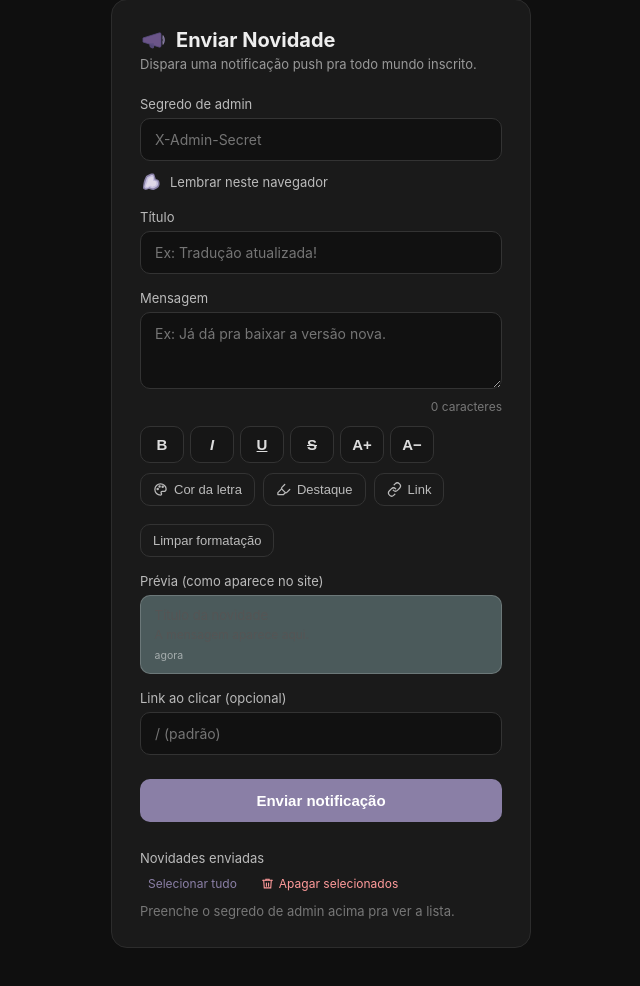
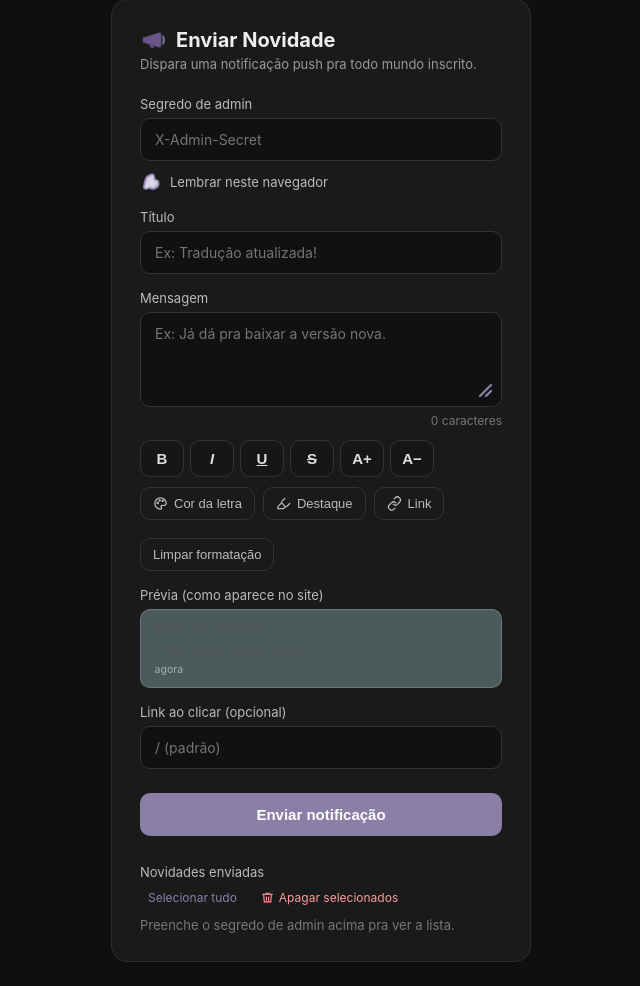
Before and after one commit to alucardyummy/Sims4AndroidTranslator, a Flask app: page /admin in a window 1280 px wide. Shown: the part 25-1011 px from the top of the page, without its empty margins (319-959 px from the left). Before the commit the page ends 973 px from the top, so only its background shows below. Run offline with Flask 3, Linux system fonts and the light colour scheme; some libraries are stand-ins or nearby versions.

Commit message:
Admin: caixa de mensagem cresce sozinha ao escrever e ganha alça roxa (mesma cor do botão) pra esticar no toque

```diff
--- a/templates/admin_notify.html
+++ b/templates/admin_notify.html
@@ -51,6 +51,13 @@
     font-family: inherit;
     resize: vertical;
   }
+  .ta-wrap { position: relative; }
+  .ta-wrap textarea { display: block; min-height: 84px; resize: none; padding-bottom: 30px; }
+  .ta-grip { position: absolute; right: 2px; bottom: 2px; width: 36px; height: 36px; display: flex;
+    align-items: flex-end; justify-content: flex-end; padding: 7px; cursor: ns-resize; touch-action: none;
+    color: #8a7fa6; -webkit-user-select: none; user-select: none; }
+  .ta-grip svg { width: 18px; height: 18px; display: block; }
+  .ta-grip:active { color: #a99fc4; }
   input:focus, textarea:focus {
     outline: none;
     border-color: #8a7fa6;
@@ -257,7 +264,12 @@
     <input type="text" id="title" placeholder="Ex: Tradução atualizada!" maxlength="80" oninput="updateBodyCounter()">
 
     <label for="body">Mensagem</label>
-    <textarea id="body" rows="3" placeholder="Ex: Já dá pra baixar a versão nova." oninput="updateBodyCounter()"></textarea>
+    <div class="ta-wrap">
+      <textarea id="body" rows="3" placeholder="Ex: Já dá pra baixar a versão nova." oninput="updateBodyCounter()"></textarea>
+      <div class="ta-grip" id="body-grip" role="separator" aria-label="Esticar caixa de mensagem" title="Arraste para esticar">
+        <svg viewBox="0 0 18 18" fill="none" stroke="currentColor" stroke-width="2.4" stroke-linecap="round"><path d="M16 5L5 16"/><path d="M16 11L11 16"/></svg>
+      </div>
+    </div>
     <div id="body-counter" class="counter">0 caracteres</div>
 
     <div class="fxbar" id="fxbar">
@@ -854,6 +866,31 @@
     return bytes + 10; // espaços extras do json.dumps
   }
 
+  // Caixa de mensagem: cresce sozinha enquanto escreve e a alça roxa estica na mão.
+  function growBody() {
+    const ta = document.getElementById('body');
+    if (ta.dataset.manual === '1') { if (ta.scrollHeight > ta.offsetHeight) ta.style.height = ta.scrollHeight + 2 + 'px'; return; }
+    ta.style.height = 'auto';
+    ta.style.height = Math.max(84, ta.scrollHeight + 2) + 'px';
+  }
+  (function () {
+    const ta = document.getElementById('body'), grip = document.getElementById('body-grip');
+    let startY = 0, startH = 0, drag = false;
+    grip.addEventListener('pointerdown', e => {
+      drag = true; startY = e.clientY; startH = ta.offsetHeight;
+      grip.setPointerCapture(e.pointerId); e.preventDefault();
+    });
+    grip.addEventListener('pointermove', e => {
+      if (!drag) return;
+      ta.dataset.manual = '1';
+      ta.style.height = Math.max(84, startH + (e.clientY - startY)) + 'px';
+    });
+    const end = e => { drag = false; try { grip.releasePointerCapture(e.pointerId); } catch (_) {} };
+    grip.addEventListener('pointerup', end);
+    grip.addEventListener('pointercancel', end);
+    ta.addEventListener('input', growBody);
+  })();
+
   function updateBodyCounter() {
     const counter = document.getElementById('body-counter');
     updatePreview();
@@ -876,6 +913,7 @@
     document.getElementById('body').value = u.body;
     document.getElementById('url').value = (u.url && u.url !== '/') ? u.url : '';
     updateBodyCounter();
+    growBody();
     editingBadge.style.display = 'inline';
     document.getElementById('send-btn').textContent = 'Salvar edição';
     document.getElementById('title').scrollIntoView({ behavior: 'smooth', block: 'center' });
@@ -887,6 +925,8 @@
     document.getElementById('body').value = '';
     document.getElementById('url').value = '';
     updateBodyCounter();
+    document.getElementById('body').dataset.manual = '';
+    growBody();
     editingBadge.style.display = 'none';
     document.getElementById('send-btn').textContent = 'Enviar notificação';
   }
```
